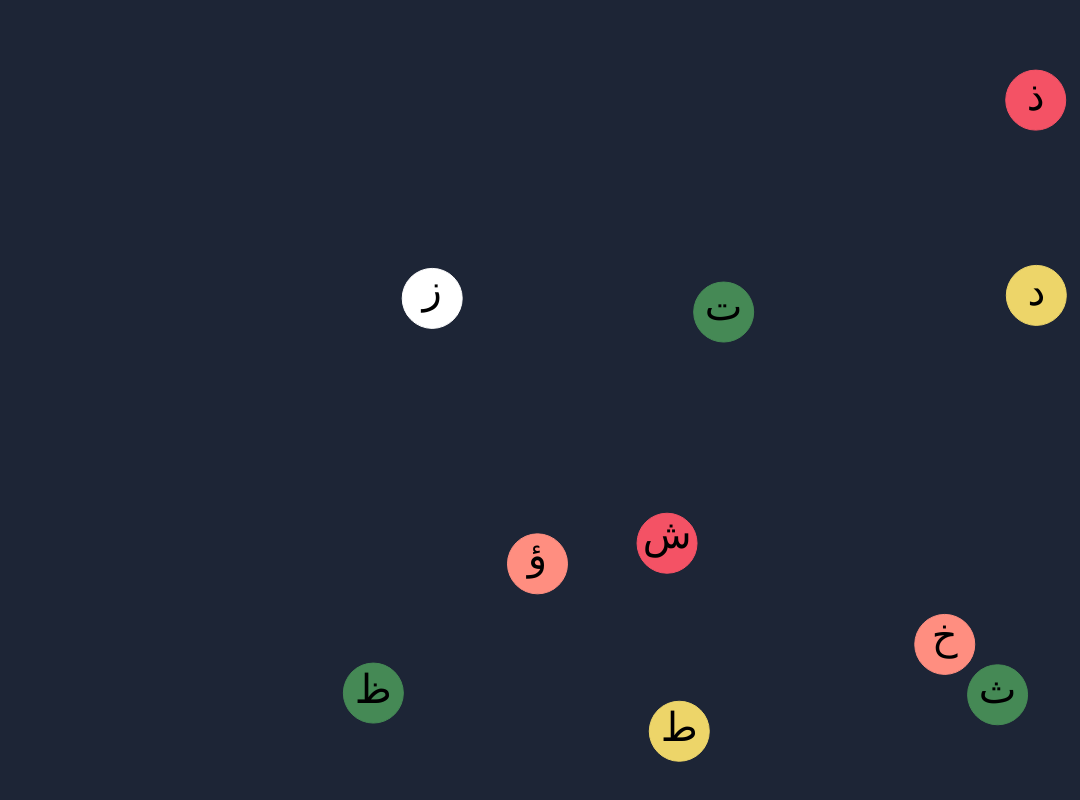
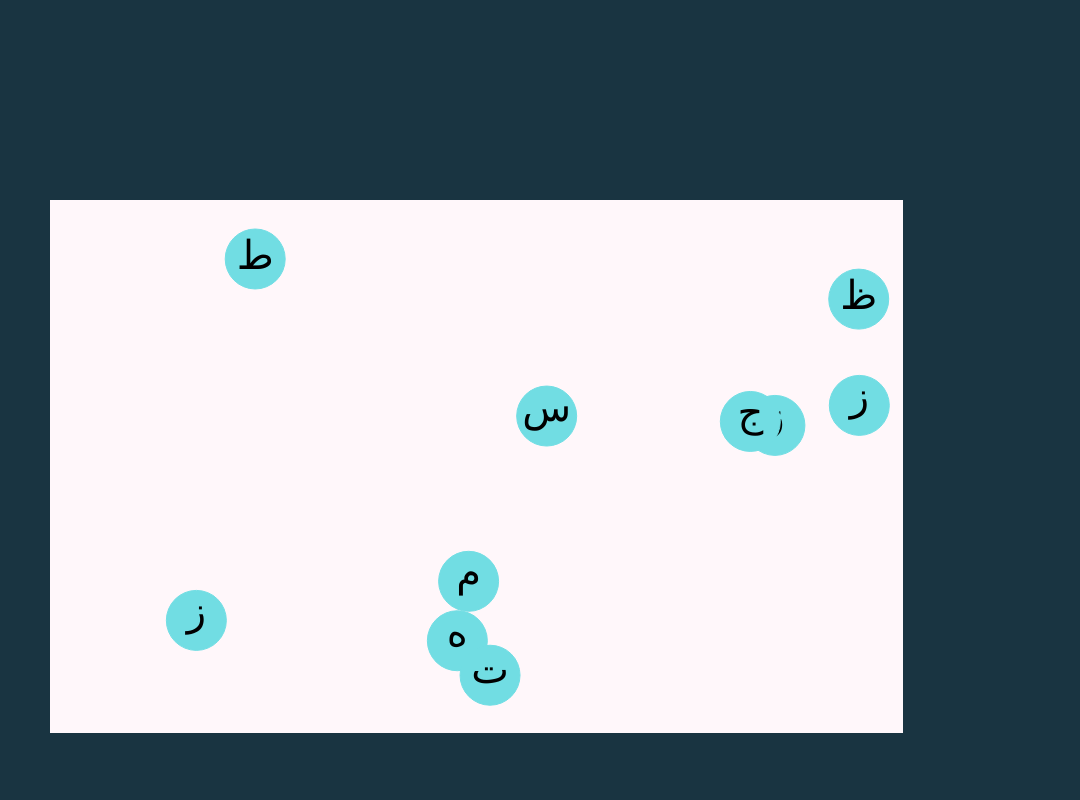
Before and after one commit to alaa-alden/letter-bubbles-arabic, a website built with webpack: page dist/index.html in a window 1280 px wide. Shown: the whole page, without its empty margins (200-1280 px from the left). Built offline with nearby package versions, Linux system fonts and the light colour scheme.

Commit message:
improve Game from recommend our friend

```diff
--- a/src/class/letter.js
+++ b/src/class/letter.js
@@ -1,20 +1,23 @@
+/* eslint no-console:0 */
+
 import {
     canvasDraw,
     canvas
 } from '../config/canvas'
-import {
+/*import {
     distance,
     resolveCollision
 } from '../function'
-
+*/
 class Letter {
-    constructor(id, velocity, x, y, radius, colorCircle, letter, xLetter, yLetter, colorLetter) {
-        this.id = id
+    constructor(old,show, velocity, x, y, radius, colorCircle, letter, xLetter, yLetter, colorLetter) {
+        this.old=old
+        this.show = show
         this.x = x
         this.y = y
         this.velocity = velocity
         this.radius = radius
-        this.color = colorCircle
+        this.colorCircle = colorCircle
         this.mass = 1
         this.letter = letter
         this.xLetter = xLetter
@@ -24,14 +27,14 @@ class Letter {
         this.draw = this.draw.bind(this)
 
     }
-    update(Letters,index) {
+    update(Letters) {
 
-        // for collision
+        /*// for collision
         for (let i = 0; i < Letters.length; i++) {
             if (this === Letters[i]) continue
             if (distance(this.x, this.y, Letters[i].x, Letters[i].y) - this.radius * 2 < 0)
                 resolveCollision(this, Letters[i])
-        }
+        }*/
         // if letter arrive to scanner left
         if (this.x - this.radius < 0 || this.x - this.radius > canvas.width+10) {
             /*let l = 0,
@@ -46,8 +49,10 @@ class Letter {
                     console.log("when delete left/far right " + Letters.length)
                 }
             }*/
-            Letters.splice(index, 1)
-            console.log("when delete left/far right " + Letters.length)
+            // Letters.splice(index, 1)
+            this.show=false
+            if (this.colorCircle == '#71DDE3')
+                console.log('when delete left/far right ' + Letters.length)
         }
         // this.velocity.x = -this.velocity.x
         else if (this.y - this.radius <= 0 || this.y + this.radius >= canvas.height)
@@ -64,9 +69,9 @@ class Letter {
     draw() {
         canvasDraw.beginPath()
         canvasDraw.arc(this.x, this.y, this.radius, 0, Math.PI * 2, false)
-        canvasDraw.fillStyle = this.color
+        canvasDraw.fillStyle = this.colorCircle
         canvasDraw.fill()
-        canvasDraw.strokeStyle = this.color
+        canvasDraw.strokeStyle = this.colorCircle
         canvasDraw.stroke()
         canvasDraw.closePath()
         canvasDraw.font = '40px arial'
--- a/src/config/canvas.js
+++ b/src/config/canvas.js
@@ -2,8 +2,8 @@
 const canvas = document.querySelector('canvas')
 const canvasDraw = canvas.getContext('2d')
 
-canvas.width = window.innerWidth
-canvas.height = window.innerHeight
+canvas.width = 2*window.innerWidth/3
+canvas.height = 2*window.innerHeight/3
 export {
     canvas,
     canvasDraw
--- a/src/index.js
+++ b/src/index.js
@@ -13,7 +13,8 @@ import {
 /*const colors = ['#E37B40', '#46B29D', '#46B29D', '#324D5C', '#F0CA4D', '#F18229',
     '#458955', '#EDD569', '#3F628F', '#458955', '#E94128',
 ]*/
-const colors = ['#59A2E8', '#EDD569', '#FF8E80', '#FFFFFF', '#E94128', '#F18229', '#458955', '#FEBEBC', '#F45265']
+//const colors = ['#59A2E8', '#EDD569', '#FF8E80', '#FFFFFF', '#E94128', '#F18229', '#458955', '#FEBEBC', '#F45265']
+
 let
     chars = ['أ', 'ب', 'ت', 'ث', 'ج', 'ح', 'خ', 'د', 'ذ', 'ر', 'ز', 'س', 'ش', 'ص', 'ض', 'ط', 'ظ', 'ع', 'غ', 'ف', 'ق', 'ك', 'ل', 'م', 'ن', 'ه', 'و', 'ي', 'ا', 'إ', 'آ', 'ؤ', 'ئ', 'ء'],
     idxy = [15, 8, 8, 8, 5, 5, 5, 10, 10, 5, 5, 5, 5, 5, 5, 10, 10, 5, 5, 10, 5, 13, 10, 5, 5, 5, 5, 5, 15, 15, 15, 5, 5, 10],
@@ -21,19 +22,24 @@ let
 
 // update size when change size of window
 addEventListener('resize', () => {
-    canvas.width = innerWidth
-    canvas.height = innerHeight
+    canvas.width = 2*innerWidth/3
+    canvas.height = 2*innerHeight/3
     init()
 })
+let CounterError = 0,
+    CounterLeft = 0
 // check if key is same any letter on scaner for delete
 addEventListener('keydown', function (event) {
     // console.log(event)
     for (let i in letters) {
         if (event.key == letters[i].letter) {
-            letters.splice(i, 1)
-            console.log("when delete >>> " + letters.length)
+            // letters.splice(i, 1)
+            //letters[i].show=false
+            letters[i].colorCircle = '#F01A30'
+            console.log('when delete >>> ' + letters.length)
+            return 0
         }
-
+        if (i == letters.length - 1) CounterError++
     }
 })
 // Implementation
@@ -49,26 +55,42 @@ function init() {
         // x = randomIntFromRange(radius, canvas.width - radius),
         x = canvas.width + 10,
         y = randomIntFromRange(radius, canvas.height - radius),
-        indexColor = randomIndex(colors),
+        //indexColor = randomIndex(colors),
         indexChar = randomIndex(chars),
         ychar = idxy[indexChar]
     numberletters++
-    letters.push(new Letter(numberletters, velocity, x, y, radius, colors[indexColor], chars[indexChar], x, y + ychar, 'black'))
+    letters.push(new Letter(0, true, velocity, x, y, radius, '#71DDE3', chars[indexChar], x, y + ychar, 'black'))
+    //colors[indexColor], chars[indexChar], x, y + ychar, 'black'))
 }
 
 
 // Animation Loop , this animation letter by update fun of letters
 function animate() {
     canvasDraw.clearRect(0, 0, canvas.width, canvas.height)
-    if (letters.length == 0) console.log('final ' + numberletters)
+    if (CounterLeft == 5) canvasDraw.font = '40px arial',
+    canvasDraw.textAlign = 'center',
+    canvasDraw.fillText('good luck in the future', canvas.width/2, canvas.height/2)
     else {
         requestAnimationFrame(animate)
-        // letters.forEach(letter => {
-        //     letter.update(letters)
-        // })
-        for (let i = 0; i < letters.length; i++) {
-            letters[i].update(letters, i)
-        }
+        letters.forEach(letter => {
+            if (letter.colorCircle == '#F01A30')
+                letter.old++,letter.radius+=0.5
+            if(letter.old==25)
+                letter.show=false
+            else if(letter.show)
+                letter.update(letters)
+            // check if letter arrive to scanner left
+            if (letter.x - letter.radius < 0 || letter.x - letter.radius > canvas.width + 10) {
+                if (letter.show){
+                    if (letter.x - letter.radius < 0) CounterLeft++
+                    if (letter.colorCircle == '#71DDE3')
+                        console.log('when delete left/far right ' + letters.length)
+                }
+                letter.show = false
+
+            }
+        })
+
     }
 
 }
@@ -79,7 +101,7 @@ let speed = 5,
     devspeed = 0.5
 setInterval(() => {
     // test 50 add letter ,becuase suddenly hide some letters ,and I don't why
-    if (numberletters < 100) {
+    if (numberletters < 25) {
         // creater properties for new letter
         let velocity = {
                 x: -(Math.abs((Math.random() - 0.5) * speed)),
@@ -89,7 +111,7 @@ setInterval(() => {
             radius = 30,
             x = canvas.width + 10,
             y = randomIntFromRange(radius, canvas.height - radius),
-            indexColor = randomIndex(colors),
+            // indexColor = randomIndex(colors),
             indexChar = randomIndex(chars),
             ychar = idxy[indexChar]
         // check if any letter of array and new letter are same place for y-coordinate
@@ -97,12 +119,13 @@ setInterval(() => {
             if (distance(x, y, letters[j].x, letters[j].y) - radius * 2 < 0) {
                 // x = randomIntFromRange(radius, canvas.width - radius),
                 y = randomIntFromRange(radius, canvas.height - radius),
-                    j = -1 // for back to start loop when update
+                j = -1 // for back to start loop when update
             }
         }
         numberletters++
-        letters.push(new Letter(numberletters, velocity, x, y, radius, colors[indexColor], chars[indexChar], x, y + ychar, 'black'))
-        console.log("new " + letters.length)
+        letters.push(new Letter(0, true, velocity, x, y, radius, '#71DDE3', chars[indexChar], x, y + ychar, 'black'))
+        // colors[indexColor], chars[indexChar], x, y + ychar, 'black'))
+        console.log('new ' + letters.length)
     }
     console.log(letters.length)
     // increase speed for next letter
@@ -112,6 +135,8 @@ setInterval(() => {
         devspeed += 0.1
         // console.log('speed',devspeed)
     }
+    console.log('error '+CounterError)
+    console.log('letter left '+CounterLeft)
 
 }, 800)
 //  call initialization function
```
Also changed, not shown: dist/index.html.
